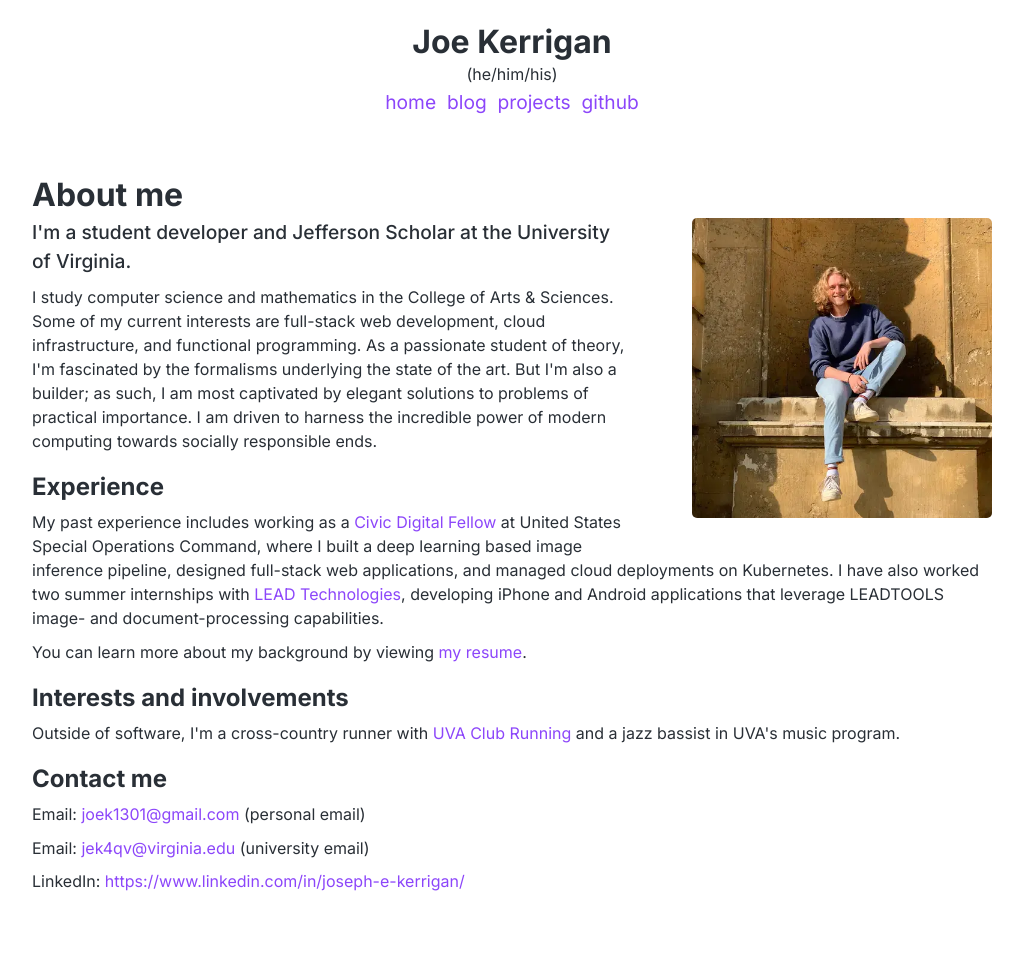
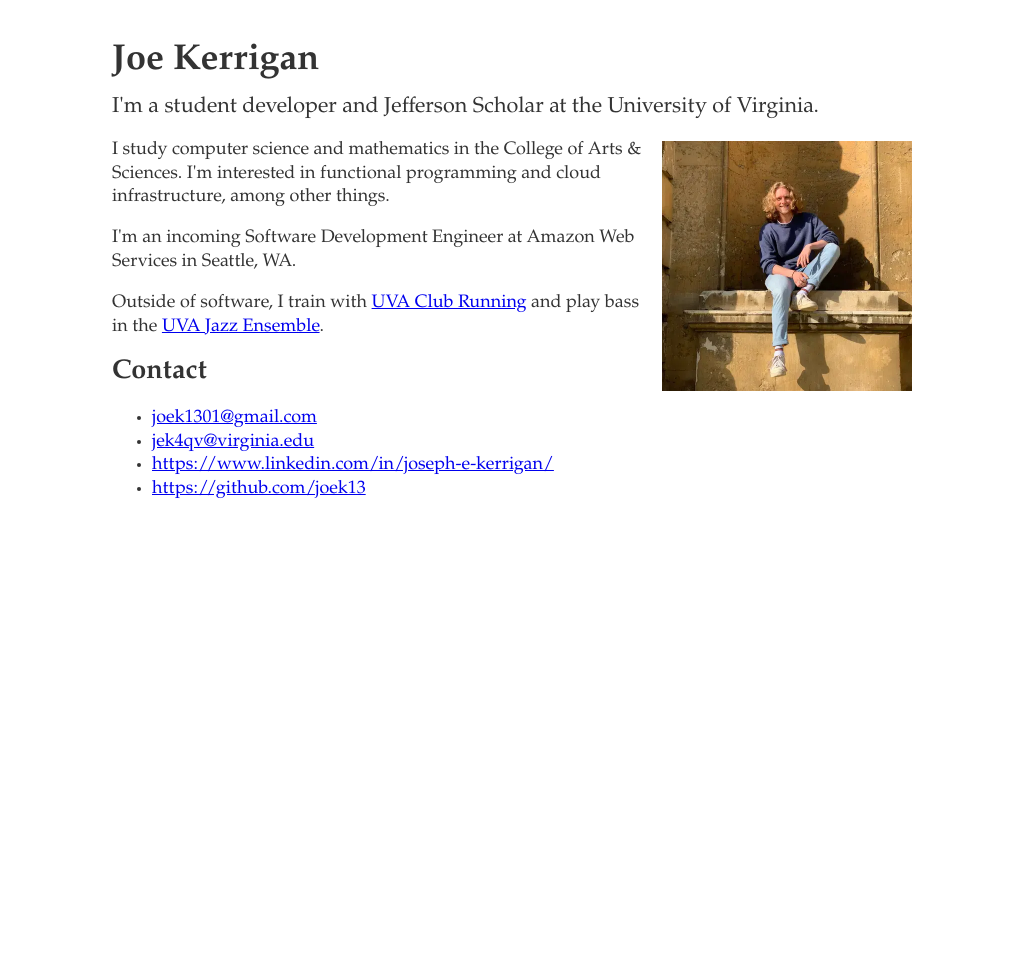
Before and after one commit to joek13/joek13.github.io, a Jekyll site: the page built from index.html, in a window 1280 px wide. Shown: the whole page, without its empty margins (128-1151 px from the left). Built offline with Jekyll 4.4.1, drawn with Linux system fonts in a browser that asks for light colours; after the commit the page ends 900 px from its top, so only the background shows below that.

Commit message:
Web0 brutalist chic

```diff
--- a/_includes/header.html
+++ /dev/null
@@ -1,20 +0,0 @@
-<header>
-    <h1>Joe Kerrigan</h1>
-    <p class="pronouns">(he/him/his)</p>
-    <nav>
-        <ul>
-            <li>
-                <p><a href="/">home</a></p>
-            </li>
-            <li>
-                <p><a href="/blog">blog</a></p>
-            </li>
-            <li>
-                <p><a href="/projects">projects</a></p>
-            </li>
-            <li>
-                <p><a href="https://github.com/joek13/">github</a></p>
-            </li>
-        </ul>
-    </nav>
-</header>
--- a/_layouts/default.html
+++ b/_layouts/default.html
@@ -18,7 +18,6 @@
 </head>
 
 <body>
-    {% include header.html %}
     <main>
         {{ content }}
     </main>
--- a/_layouts/post.html
+++ b/_layouts/post.html
@@ -18,7 +18,6 @@
 </head>
 
 <body>
-    {% include header.html %}
     <main>
         <h1>{{ page.title }}</h1>
         <p class="subtitle"> {{ page.description}} </p>
--- a/_sass/base.scss
+++ b/_sass/base.scss
@@ -1,171 +1,29 @@
-// import CSS Reset
-// see https://necolas.github.io/normalize.css/
-@import "normalize.scss";
-
-// import monokai syntax higlighting
 @import "monokai.scss";
 
-// use Inter font from Google fonts
-@import url('https://fonts.googleapis.com/css2?family=Inter:wght@100;200;300;400;500;600;700;800;900&display=swap');
-
-// theme variables
-$theme-black: rgb(21, 24, 27);
-$theme-darkgray: rgb(41, 47, 54);
-$theme-white: #ffffff;
-$theme-gray: #efefef;
-$theme-purple: #8c46fa;
-
-$theme-bg-light: $theme-white;
-$theme-fg-light: $theme-darkgray;
-$theme-bg-dark: $theme-black;
-$theme-fg-dark: $theme-white;
-$theme-accent: $theme-purple;
-
-
 body {
-    background-color: $theme-bg-light;
-    color: $theme-fg-light;
-
-    @media (prefers-color-scheme: dark) {
-        background-color: $theme-bg-dark;
-        color: $theme-fg-dark;
-    }
-
-    overflow-x: hidden; // prevent horizontal scrollbar
-
-    // gutters to the side, even on mobile devices
-    margin-left: 20px;
-    margin-right: 20px;
-
-    font-family: Inter, sans-serif;
-
-    @media only screen and (min-width: 768px) {
-        // horizontally center page content on larger devices
-        max-width: 75%;
-        margin-left: auto;
-        margin-right: auto;
-    }
+    font-family: Garamond, 'Times New Roman', serif;
+    color: #333;
+    margin: 40px auto;
+    padding: 0 20px;
+    max-width: 800px;
+    line-height: 1.3;
+    font-size: 18px;
 }
 
-a {
-    // use accent color for links
-    color: $theme-accent;
-    // no underline
-    text-decoration: none;
-
-    &:hover {
-        // ... except on hover
-        text-decoration: underline;
-    }
+h1,h2,h3 {
+    line-height: 1.2;
+    margin: 10px 0;
 }
 
-// site header: name and navigation
-header {
-    margin-bottom: 2rem;
+// homepage-specific styles
 
-    // joe kerrigan header
-    h1 {
-        margin-top: 1.5rem;
-        margin-bottom: 0.25rem;
-    }
-
-    // pronouns immediately below name
-    .pronouns {
-        margin-top: 0;
-        margin-bottom: 0;
-    }
-
-    text-align: center;
-
-    // spacer before page content
-    hr {
-        max-width: 20rem;
-        border: 0;
-        border-top: 2px solid $theme-fg-light;
-        @media (prefers-color-scheme: dark) {
-            border-top: 2px solid $theme-fg-dark;
-        }
-    }
+.subtitle {
+    margin: 0;
+    font-size: 1.2em;
 }
 
-// navigation bar
-nav {
-    ul {
-        // remove padding so it centers correctly
-        padding: 0;
-        margin: 0;
-        // remove bullets
-        list-style: none;
-
-        li {
-            // display elements inline
-            display: inline-block;
-
-            margin-left: 0.2rem;
-            margin-right: 0.2rem;
-
-            p {
-                font-size: 1.2rem;
-                margin-top: 0.5rem;
-                margin-bottom: 2rem;
-            }
-        }
-    }
+#headshot {
+    display: block;
+    float: right;
+    margin: 20px 0 20px 20px;
 }
-
-main {
-    // give headers a small bottom margin
-    h1, h2, h3, h4, h5, h6 {
-        margin-bottom: 0.25rem;
-    }
-
-    // custom style for the profile picture on the homepage
-    .profile {
-        border-radius: 5px;
-        float: right;
-        margin-left: 60px;
-        margin-bottom: 20px;
-
-        @media only screen and (max-width: 768px) {
-            float: none;
-            display:block;
-            margin-left: auto;
-            margin-right: auto;
-        }
-    }
-
-    // utility class for subtitles, directly below article title
-    .subtitle {
-        margin-top: 0;
-        margin-bottom: 0.25rem;
-        font-size: 1.2rem;
-        font-weight: 500;
-    }
-
-    p {
-        margin-top: 0.6rem;
-        margin-bottom: 0.6rem;
-        font-size: 1rem;
-        line-height: 1.5;
-    }
-
-    // some bottom padding below the main element
-    padding-bottom: 50px;
-}
-
-ul.blog-list {
-    padding: 0;
-    list-style: none;
-
-    li {
-        p.date {
-            font-style: italic;
-        }
-    }
-}
-
-pre {
-    padding: 20px;
-
-    overflow-x: scroll;
-}
--- a/_sass/normalize.scss
+++ /dev/null
@@ -1,349 +0,0 @@
-/*! normalize.css v8.0.1 | MIT License | github.com/necolas/normalize.css */
-
-/* Document
-   ========================================================================== */
-
-/**
- * 1. Correct the line height in all browsers.
- * 2. Prevent adjustments of font size after orientation changes in iOS.
- */
-
- html {
-    line-height: 1.15; /* 1 */
-    -webkit-text-size-adjust: 100%; /* 2 */
-  }
-
-  /* Sections
-     ========================================================================== */
-
-  /**
-   * Remove the margin in all browsers.
-   */
-
-  body {
-    margin: 0;
-  }
-
-  /**
-   * Render the `main` element consistently in IE.
-   */
-
-  main {
-    display: block;
-  }
-
-  /**
-   * Correct the font size and margin on `h1` elements within `section` and
-   * `article` contexts in Chrome, Firefox, and Safari.
-   */
-
-  h1 {
-    font-size: 2em;
-    margin: 0.67em 0;
-  }
-
-  /* Grouping content
-     ========================================================================== */
-
-  /**
-   * 1. Add the correct box sizing in Firefox.
-   * 2. Show the overflow in Edge and IE.
-   */
-
-  hr {
-    box-sizing: content-box; /* 1 */
-    height: 0; /* 1 */
-    overflow: visible; /* 2 */
-  }
-
-  /**
-   * 1. Correct the inheritance and scaling of font size in all browsers.
-   * 2. Correct the odd `em` font sizing in all browsers.
-   */
-
-  pre {
-    font-family: monospace, monospace; /* 1 */
-    font-size: 1em; /* 2 */
-  }
-
-  /* Text-level semantics
-     ========================================================================== */
-
-  /**
-   * Remove the gray background on active links in IE 10.
-   */
-
-  a {
-    background-color: transparent;
-  }
-
-  /**
-   * 1. Remove the bottom border in Chrome 57-
-   * 2. Add the correct text decoration in Chrome, Edge, IE, Opera, and Safari.
-   */
-
-  abbr[title] {
-    border-bottom: none; /* 1 */
-    text-decoration: underline; /* 2 */
-    text-decoration: underline dotted; /* 2 */
-  }
-
-  /**
-   * Add the correct font weight in Chrome, Edge, and Safari.
-   */
-
-  b,
-  strong {
-    font-weight: bolder;
-  }
-
-  /**
-   * 1. Correct the inheritance and scaling of font size in all browsers.
-   * 2. Correct the odd `em` font sizing in all browsers.
-   */
-
-  code,
-  kbd,
-  samp {
-    font-family: monospace, monospace; /* 1 */
-    font-size: 1em; /* 2 */
-  }
-
-  /**
-   * Add the correct font size in all browsers.
-   */
-
-  small {
-    font-size: 80%;
-  }
-
-  /**
-   * Prevent `sub` and `sup` elements from affecting the line height in
-   * all browsers.
-   */
-
-  sub,
-  sup {
-    font-size: 75%;
-    line-height: 0;
-    position: relative;
-    vertical-align: baseline;
-  }
-
-  sub {
-    bottom: -0.25em;
-  }
-
-  sup {
-    top: -0.5em;
-  }
-
-  /* Embedded content
-     ========================================================================== */
-
-  /**
-   * Remove the border on images inside links in IE 10.
-   */
-
-  img {
-    border-style: none;
-  }
-
-  /* Forms
-     ========================================================================== */
-
-  /**
-   * 1. Change the font styles in all browsers.
-   * 2. Remove the margin in Firefox and Safari.
-   */
-
-  button,
-  input,
-  optgroup,
-  select,
-  textarea {
-    font-family: inherit; /* 1 */
-    font-size: 100%; /* 1 */
-    line-height: 1.15; /* 1 */
-    margin: 0; /* 2 */
-  }
-
-  /**
-   * Show the overflow in IE.
-   * 1. Show the overflow in Edge.
-   */
-
-  button,
-  input { /* 1 */
-    overflow: visible;
-  }
-
-  /**
-   * Remove the inheritance of text transform in Edge, Firefox, and IE.
-   * 1. Remove the inheritance of text transform in Firefox.
-   */
-
-  button,
-  select { /* 1 */
-    text-transform: none;
-  }
-
-  /**
-   * Correct the inability to style clickable types in iOS and Safari.
-   */
-
-  button,
-  [type="button"],
-  [type="reset"],
-  [type="submit"] {
-    -webkit-appearance: button;
-  }
-
-  /**
-   * Remove the inner border and padding in Firefox.
-   */
-
-  button::-moz-focus-inner,
-  [type="button"]::-moz-focus-inner,
-  [type="reset"]::-moz-focus-inner,
-  [type="submit"]::-moz-focus-inner {
-    border-style: none;
-    padding: 0;
-  }
-
-  /**
-   * Restore the focus styles unset by the previous rule.
-   */
-
-  button:-moz-focusring,
-  [type="button"]:-moz-focusring,
-  [type="reset"]:-moz-focusring,
-  [type="submit"]:-moz-focusring {
-    outline: 1px dotted ButtonText;
-  }
-
-  /**
-   * Correct the padding in Firefox.
-   */
-
-  fieldset {
-    padding: 0.35em 0.75em 0.625em;
-  }
-
-  /**
-   * 1. Correct the text wrapping in Edge and IE.
-   * 2. Correct the color inheritance from `fieldset` elements in IE.
-   * 3. Remove the padding so developers are not caught out when they zero out
-   *    `fieldset` elements in all browsers.
-   */
-
-  legend {
-    box-sizing: border-box; /* 1 */
-    color: inherit; /* 2 */
-    display: table; /* 1 */
-    max-width: 100%; /* 1 */
-    padding: 0; /* 3 */
-    white-space: normal; /* 1 */
-  }
-
-  /**
-   * Add the correct vertical alignment in Chrome, Firefox, and Opera.
-   */
-
-  progress {
-    vertical-align: baseline;
-  }
-
-  /**
-   * Remove the default vertical scrollbar in IE 10+.
-   */
-
-  textarea {
-    overflow: auto;
-  }
-
-  /**
-   * 1. Add the correct box sizing in IE 10.
-   * 2. Remove the padding in IE 10.
-   */
-
-  [type="checkbox"],
-  [type="radio"] {
-    box-sizing: border-box; /* 1 */
-    padding: 0; /* 2 */
-  }
-
-  /**
-   * Correct the cursor style of increment and decrement buttons in Chrome.
-   */
-
-  [type="number"]::-webkit-inner-spin-button,
-  [type="number"]::-webkit-outer-spin-button {
-    height: auto;
-  }
-
-  /**
-   * 1. Correct the odd appearance in Chrome and Safari.
-   * 2. Correct the outline style in Safari.
-   */
-
-  [type="search"] {
-    -webkit-appearance: textfield; /* 1 */
-    outline-offset: -2px; /* 2 */
-  }
-
-  /**
-   * Remove the inner padding in Chrome and Safari on macOS.
-   */
-
-  [type="search"]::-webkit-search-decoration {
-    -webkit-appearance: none;
-  }
-
-  /**
-   * 1. Correct the inability to style clickable types in iOS and Safari.
-   * 2. Change font properties to `inherit` in Safari.
-   */
-
-  ::-webkit-file-upload-button {
-    -webkit-appearance: button; /* 1 */
-    font: inherit; /* 2 */
-  }
-
-  /* Interactive
-     ========================================================================== */
-
-  /*
-   * Add the correct display in Edge, IE 10+, and Firefox.
-   */
-
-  details {
-    display: block;
-  }
-
-  /*
-   * Add the correct display in all browsers.
-   */
-
-  summary {
-    display: list-item;
-  }
-
-  /* Misc
-     ========================================================================== */
-
-  /**
-   * Add the correct display in IE 10+.
-   */
-
-  template {
-    display: none;
-  }
-
-  /**
-   * Add the correct display in IE 10.
-   */
-
-  [hidden] {
-    display: none;
-  }
--- a/_sass/post.scss
+++ b/_sass/post.scss
@@ -10,10 +10,8 @@ img {
     max-width: 80%;
 }
 
-ul, ol {
-    margin: 0;
+pre.highlight > code {
+    display: block;
+    padding: 10px;
+    overflow-x: scroll;
 }
-
-div.footnotes {
-    margin-top: 2rem;
-}
--- a/index.html
+++ b/index.html
@@ -4,39 +4,29 @@ title: Joe Kerrigan
 description: Joe Kerrigan is a student developer and Jefferson Scholar at the University of Virginia.
 ---
 
+<h1 id="name">Joe Kerrigan</h1>
+<p class="subtitle">I'm a student developer and Jefferson Scholar at the University of Virginia.</p>
+<img id="headshot" src="/img/radcam.webp" width="250" />
 <section id="about">
-    <h1>About me</h1>
-    <img src="/img/radcam.webp" class="profile" width="300" height="300" alt="A picture of Joe sitting." />
-    <p class="subtitle">I'm a student developer and Jefferson Scholar at the University of Virginia.</p>
     <p>
         I study computer science and mathematics in the College of Arts &amp; Sciences.
-        Some of my current interests are full-stack web development, cloud infrastructure, and functional programming.
-        As a passionate student of theory, I'm fascinated by the formalisms underlying the state of the art.
-        But I'm also a builder; as such, I am most captivated by elegant solutions to problems of practical importance.
-        I am driven to harness the incredible power of modern computing towards socially responsible ends.
-    </p>
-    <h2>Experience</h2>
-    <p>
-        My past experience includes working as a <a href="https://www.codingitforward.com/summer-fellowships">Civic Digital Fellow</a>
-        at United States Special Operations Command, where I built a deep learning based image inference pipeline, designed full-stack web applications,
-        and managed cloud deployments on Kubernetes.
-
-        I have also worked two summer internships with <a href="https://www.leadtools.com/">LEAD Technologies</a>,
-        developing iPhone and Android applications that leverage LEADTOOLS image- and document-processing
-        capabilities.
+        I'm interested in functional programming and cloud infrastructure, among other things.
     </p>
     <p>
-        You can learn more about my background by viewing <a href="/web_resume.pdf">my resume</a>.
+        I'm an incoming Software Development Engineer at Amazon Web Services in Seattle, WA.
     </p>
-    <h2>Interests and involvements</h2>
     <p>
-        Outside of software, I'm a cross-country runner with <a href="http://virginia.clubrunning.org/">UVA Club
-            Running</a> and a jazz bassist in UVA's music program.
+        Outside of software, I train with <a href="https://virginia.clubrunning.org/">UVA Club Running</a> and play bass in the <a href="https://music.virginia.edu/jazz-ensemble">UVA Jazz Ensemble</a>.
     </p>
 </section>
 <section id="contact">
-    <h2>Contact me</h2>
-    <p>Email: <a href="mailto:joek1301@gmail.com">joek1301@gmail.com</a> (personal email)</p>
-    <p>Email: <a href="mailto:jek4qv@virginia.edu">jek4qv@virginia.edu</a> (university email)</p>
-    <p>LinkedIn: <a href="https://www.linkedin.com/in/joseph-e-kerrigan/">https://www.linkedin.com/in/joseph-e-kerrigan/</a></p>
+    <h2>Contact</h2>
+    <p>
+        <ul>
+            <li><a href="mailto:joek1301@gmail.com">joek1301@gmail.com</a></li>
+            <li><a href="mailto:jek4qv@virginia.edu">jek4qv@virginia.edu</a></li>
+            <li><a href="https://www.linkedin.com/in/joseph-e-kerrigan/">https://www.linkedin.com/in/joseph-e-kerrigan/</a></li>
+            <li><a href="https://github.com/joek13">https://github.com/joek13</a></li>
+        </ul>
+    </p>
 </section>
```
